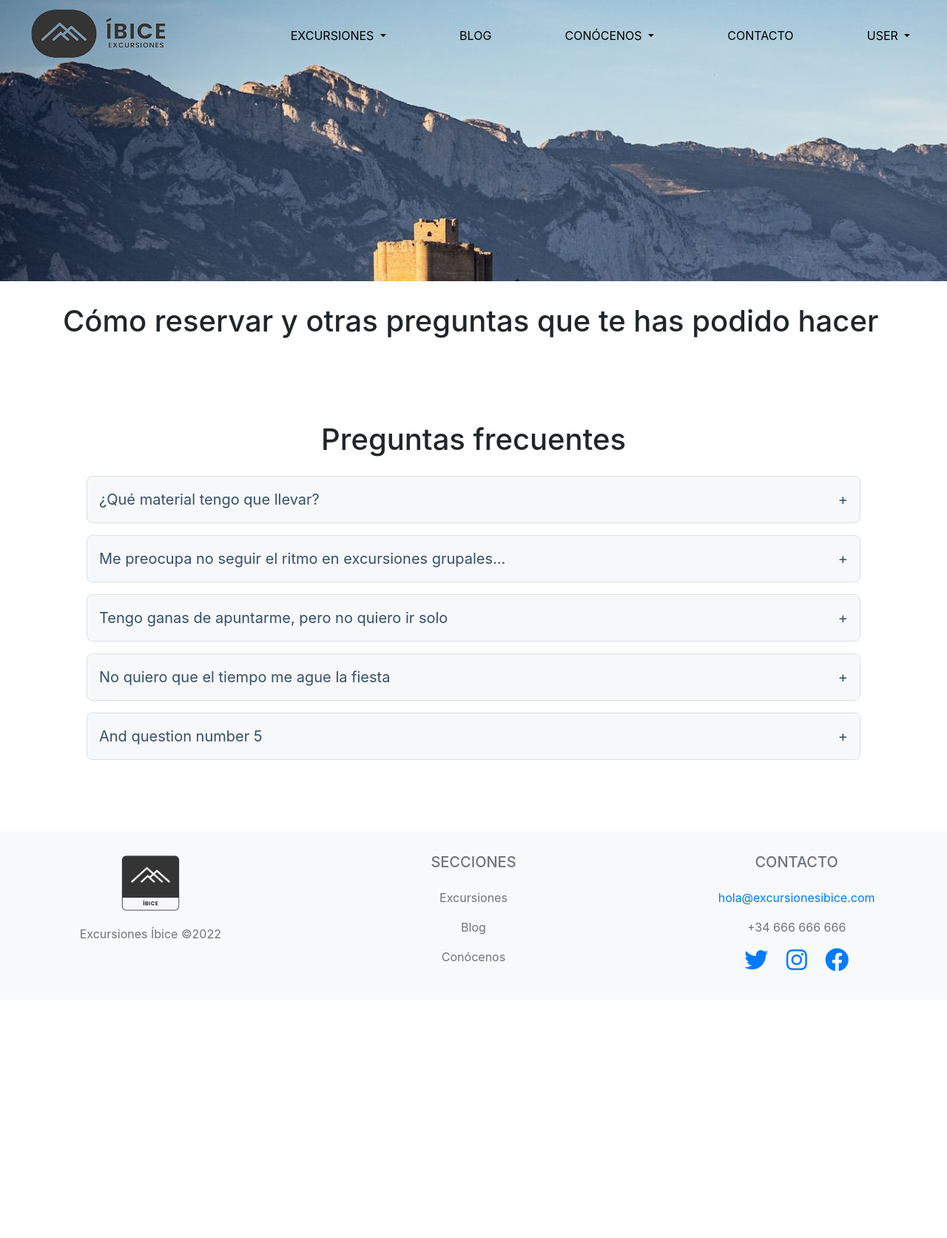
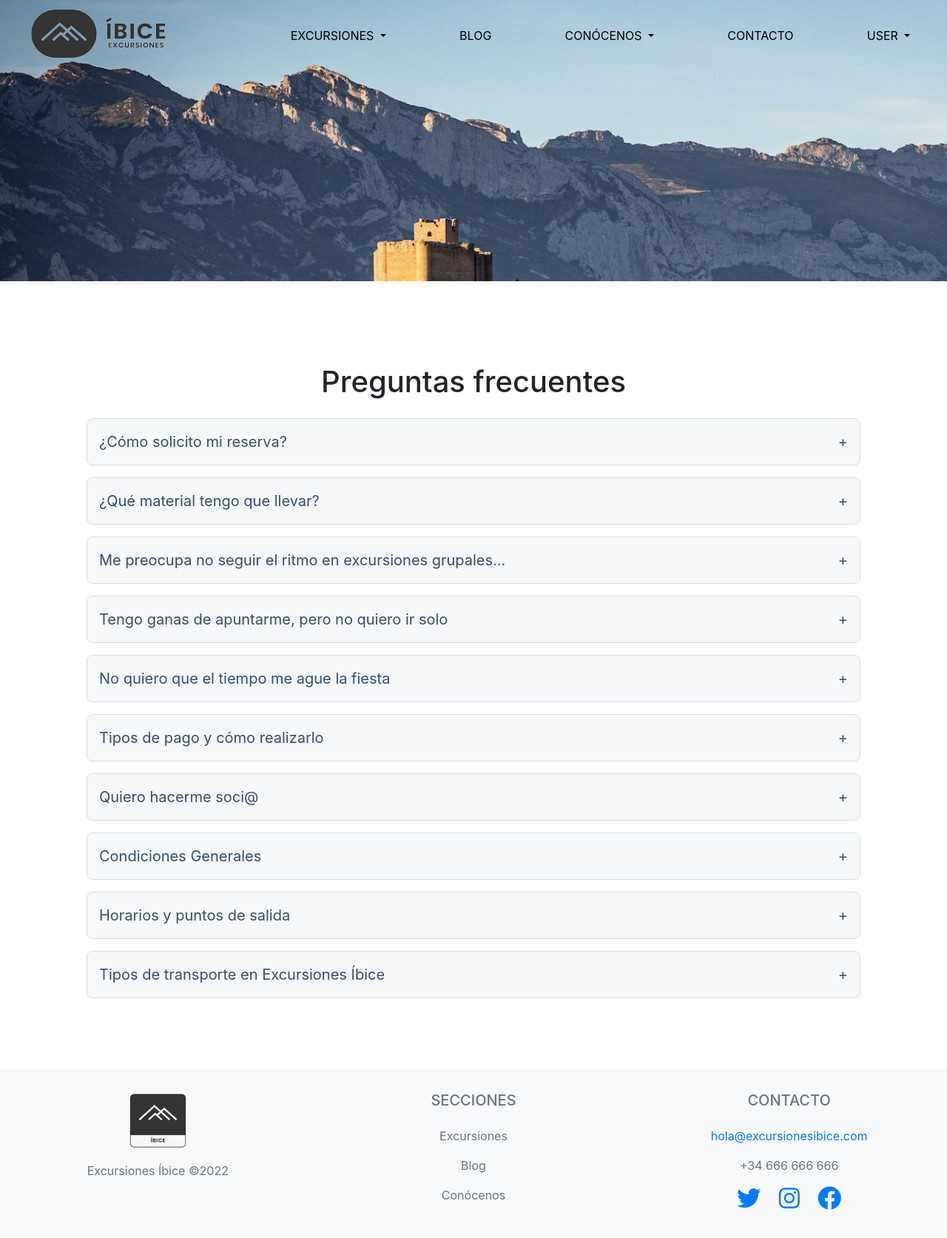
Before and after one commit to ArturoCode/excursiones-ibice, a PHP site: page /html/faq.html in a window 1280 px wide. Shown: the whole page at 74% size. Before the commit the page ends 1313 px from the top, so only its background shows below. Run offline with PHP 8.4, Linux system fonts and the light colour scheme.

Commit message:
FEAT: Upload changes

```diff
--- a/frontend/css/faq.css
+++ b/frontend/css/faq.css
@@ -39,6 +39,10 @@ body {
   /*position: fixed;*/
   width: 100%;
   /*padding-bottom: 10px;*/
+}
+.row{
+  /*Para que no tenga el margen por defecto de bootstrap*/
+  margin:0;
 }
 
 
@@ -86,14 +90,14 @@ details summary {
   cursor: pointer;
   list-style: none;
 }
-details ul, details p{
+details ul, details div,details ol{
 
   padding: 1rem;
   margin: 0 1rem 1rem 1rem;
   background: #f6f8fa;
   border-left: 2px solid #364f6b;
 }
-details ul{
+details ul,details ol{
   padding: 2rem;
 }
 
--- a/frontend/html/faq.html
+++ b/frontend/html/faq.html
@@ -124,7 +124,6 @@
 
     <!--CONTENIDO-->
     <div class="container"  id="contenido">
-        <h1 id="titulo">Cómo reservar y otras preguntas que te has podido hacer</h1>
 
         <!--RESERVAS-->
         <div id="reservas">
@@ -166,6 +165,16 @@
         <div class="faq-container">
             <h1 id="titulo-faq">Preguntas frecuentes</h1>
           <details>
+            <summary>¿Cómo solicito mi reserva?</summary>
+            <ol>
+              <li><span class="span">Por internet a través de nuestra web:</span> Para inscribirte en una actividad, en la ficha correspondiente pincha en el enlace “Solicitud de reserva” y se abrirá un formulario donde podrás indicarnos tus datos. Nos llegará tu mensaje e inmediatamente nos pondremos en contacto contigo para completar tu inscripción a dicha actividad o directamente recibirás un e-mail confirmando tu plaza/s con los datos bancarios para efectuar el pago de la misma.Si deseas inscribirte en una actividad programada en el folleto impreso cuya ficha todavía no está en la web, puedes hacerlo telefónicamente al 918440176.</li>
+              <li><span  class="span">Por teléfono</span> Llamando a nuestras oficinas: 918440176 ó 620519407, de Lunes a Domingo, te atenderemos de 9:00 h a 22:00h cualquier día de la semana.</li>
+              <li><span  class="span">Por e-mail a hola@excursionesibice.com</span> Que nos libre de una caladura en cualquier época del año. Si te haces asiduo senderista, puede convenirte una chaqueta impermeable o anorak, que también corta el aire y resiste mejor la lluvia. Si verdaderamente la marcha se prevé con agua y no es por terreno muy cerrado, es muy recomendable llevar un paraguas. Puede servirnos uno plegable que llevaremos en la mochila o, mejor aún, uno grande de punta metálica que nos servirá de bastón si no llueve. No consideramos recomendables las capas de agua, pues no permiten la transpiración, escurren el agua sobre las botas o el pantalón y son trabajosas de poner y quitar, así como incómodas para caminar con ellas.</li>
+              <li><span  class="span">Por WhatsApp al 620519407 (Indica: Nombre+Apellido y excursión)</span> </li>
+              <li><span class="span">Por mensaje de texto al 620519407 (Indica: Nombre+Apellido y excursión)</span> </li>
+            </ol>
+          </details>
+          <details>
             <summary>¿Qué material tengo que llevar?</summary>
             <ul>
               <li><span class="span">BOTAS DE MONTAÑA:</span> Ligeras y preferiblemente impermeables, altas, que sujeten el tobillo, con suela flexible y dibujo bien marcado. (sólo para las marchas muy fáciles y llanas pueden servir unas deportivas fuertes).</li>
@@ -177,26 +186,75 @@
           </details>
           <details>
             <summary>Me preocupa no seguir el ritmo en excursiones grupales...</summary>
-            <p>Excursiones Íbice es un Club de senderismo y Viajes que fomenta caminatas de nivel bajo-medio o medio: el 90% de las actividades son de nivel básico, aproximadamente 2/3  horas de camino antes y 2h después de comer, las cuales podría realizar cualquier persona con forma física normal. Se trata de disfrutar de la excursión o viaje, no de machacarnos. Siempre que se vaya a realizar una actividad con un poco más de nivel de dificultad, se avisará previamente.</p>
+            <div>Excursiones Íbice es un Club de senderismo y Viajes que fomenta caminatas de nivel bajo-medio o medio: el 90% de las actividades son de nivel básico, aproximadamente 2/3  horas de camino antes y 2h después de comer, las cuales podría realizar cualquier persona con forma física normal. Se trata de disfrutar de la excursión o viaje, no de machacarnos. Siempre que se vaya a realizar una actividad con un poco más de nivel de dificultad, se avisará previamente.</div>
           </details>
           <details>
             <summary>Tengo ganas de apuntarme, pero no quiero ir solo</summary>
-            <p>
+            <div>
               <p>No necesitas esperar a encontrar a alguien que pueda acompañarte, planear un viaje con familiares o amigos puede ser una tarea complicada: hay que adaptar fechas, presupuestos, gustos… Quizá lleves años guardando ese destino soñado en tu lista de deseos, pero nunca has tenido ocasión de ir por no haber encontrado a la persona que pueda acompañarte, que tenga vacaciones en las mismas fechas que tú o que en ese momento disponga del presupuesto necesario para dicho proyecto. Además, es posible que el viaje de tus sueños no acabe de corresponderse con el de tu acompañante.</p>
               <p>Viajar de forma individual se dibuja como la solución idónea para poner, definitivamente, punto y final a la espera.</p>
               <p>Anímate y no te cortes compañer@ de las montañas, en todas las excursiones hay senderistas nuevos, y la mayoria se apuntan solos y te aseguramos que así es más fácil integrarse,  es muy enriquecedor hacer amigos nuevos y que cuando te apuntas por tu cuenta a un club regresas con unos cuantos conocidos y unos pocos más de amigos y te sientes fenomenal y pletórico…No desperdicies esta oportunidad y no busques tus compañeros fuera del club, dentro te será muchísimo mas fácil encontrarlos y compartir vuestra afición por la naturaleza.</p>
-            </p>
+            </div>
+            </details>
+            <details>
+              <summary>No quiero que el tiempo me ague la fiesta</summary>
+              <div>Another response, and it seems that they are still not giving us any information.</div>
+            </details>
+            <details>
+              <summary>Tipos de pago y cómo realizarlo</summary>
+              <div>
+                <p>En el momento de recibir el e-mail de inscripción a la excursión o viaje, es cuando se considerará tu plaza como reservada en firme y conlleva la aceptación de las condiciones generales descritas en la web.</p>
+                <p>En el e-mail de inscripción se indica cómo proceder al pago de la reserva, plazos e importes, en las siguientes cuentas:</p>
+                <p><span class="span">Nº cuenta CAIXA……………………………….. ES03 2100 0937 2113 0038 0913 – Titular: Excursiones Íbice Travel</span></p>
+                <p><span class="span">Nº cuenta SANTANDER / OPEN BANK…. ES11 0073 0100 59 0466734043 – Titular: Excursiones Íbice Travel</span></p>
+                <p>Nota: Debes indicar en el concepto del ingreso o transferencia tu NOMBRE, APELLIDOS y Código o nombre de la excursión). Desde el momento que se reserva plaza, cualquier cancelación deberá ser comunicada a CRISTAL DE ROCA y dichas condiciones se recogen en nuestras “Condiciones Generales”.</p>
+              </div>
+            </details>
+            <details>
+              <summary>Quiero hacerme soci@</summary>
+              <div>
+                <p>En Excursiones Íbice ser socio es opcional y la cuota es de 20 € durante un año a partir del mes en que te asocies.</p>
+                <p>A partir de la 2ª actividad que realices con EXCURSIONES ÍBICE, ya puedes hacerte socio y disfrutar de todas sus ventajas, como descuentos en excursiones y viajes:</p>
+                <ul>
+                  <li>Excursiones un día hasta 4 € de descuento.</li>
+                  <li>Excursiones nocturnas en el precio: 6/7 € de descuento</li>
+                  <li>Viajes hasta 10 € de descuento.</li>
+                  <li>Excursiones Íbice tramita licencias de la Federación Madrileña de Montañismo con descuento por el hecho de ser socio de EXCURSIONES ÍBICE.</li>
+                  <li>Además tendrás preferencia al reservar plaza en aquellas actividades con nº limitado de participantes.
+                    Para asociarte, puedes hacerlo de dos formas: </li>
+                  <li>Por teléfono: 91 844 01 76 / 620 519 407 </li>
+                  <li>Al inscribirte en una actividad se abona la cuota conjuntamente con el importe de la misma.</li>
+                </ul>
+              </div>
+            </details>
+            <details>
+              <summary>Condiciones Generales</summary>
+              <div>Mucho textooooooooooooo</div>
+            </details>
+            <details>
+              <summary>Horarios y puntos de salida</summary>
+              <div>
+                <ul>
+                  <li><span class="span">Horario normal de salida:</span></li>
+                  <p>Excursión de Sábado o Domingo (1 día): 9.00 a.m.</p>
+                  <p>Viajes combinados: 8.00h a.m (consultar en ficha)</p>
+                  <p><span class="span">SALIDA EN AUTOCAR:</span></p>
+                  <li><span class="span">Parada GETAFE:</span> Plaza Fuente de Goya esquina con Av. Rigoberta Menchu. Cerca de la Estación de Metro “Los Espartales (L12) y Cercanías Renfe “Las Margaritas (C4)”. Con parking exterior . Asegúrate estar en esta parada con 10/15 minutos de antelación, ya que sólo tendrás 1 minuto de cortesía. IMPORTANTE: Esta parada sólo se realiza bajo petición.</li>
+                  <p>Ver enlace Google MAPS: pincha AQUI</p>
+                  <li><span class="span">Parada FUENCARRAL PUEBLO:</span> Plaza Fuente de Goya esquina con Av. Rigoberta Menchu. Cerca de la Estación de Metro “Los Espartales (L12) y Cercanías Renfe “Las Margaritas (C4)”. Con parking exterior . Asegúrate estar en esta parada con 10/15 minutos de antelación, ya que sólo tendrás 1 minuto de cortesía. IMPORTANTE: Esta parada sólo se realiza bajo petición.</li>
+                  <p>Ver enlace Google MAPS: pincha AQUI</p>
+                  <li><span class="span">Parada PLZA CASTILLA:</span> Paseo de la Castellana, 199. Cafeteria Solaire – Metro Plaza Castilla – Salida intercambiador, Castellana Impares.</li>
+                  <p>Ver enlace Google MAPS: pincha AQUI</p>
+                </ul>
+              </div>
+            </details>
+            <details>
+              <summary>Tipos de transporte en Excursiones Íbice</summary>
+              <div>Como auténtico Club de viajes y aventuras, nosotros utilizamos todo tipo de trasporte, Autocar, Coches, Tren, Avión y Barco. Lo normal es en autocar, aunque rara vez utilizemos otro tipo de vehículos más porque sea el único medio de transporte posible en un destino particular que los accesos no permiten otro medio, o por la cantidad de participantes que asisten a la actividad.</div>
             </details>
 
-            <details>
-            <summary>No quiero que el tiempo me ague la fiesta</summary>
-            <p>Another response, and it seems that they are still not giving us any information.</p>
-          </details>
 
-            <details>
-            <summary>And question number 5</summary>
-            <p>It seems that this is already the last answer. Finally we have reached the end!</p>
-          </details>
+
         </div>
     </div>
 
```
Also changed, not shown: docs/Apuntes/dia-dia.md (+14 -5 lines). Lines whose indentation alone changed are shown as unchanged.
